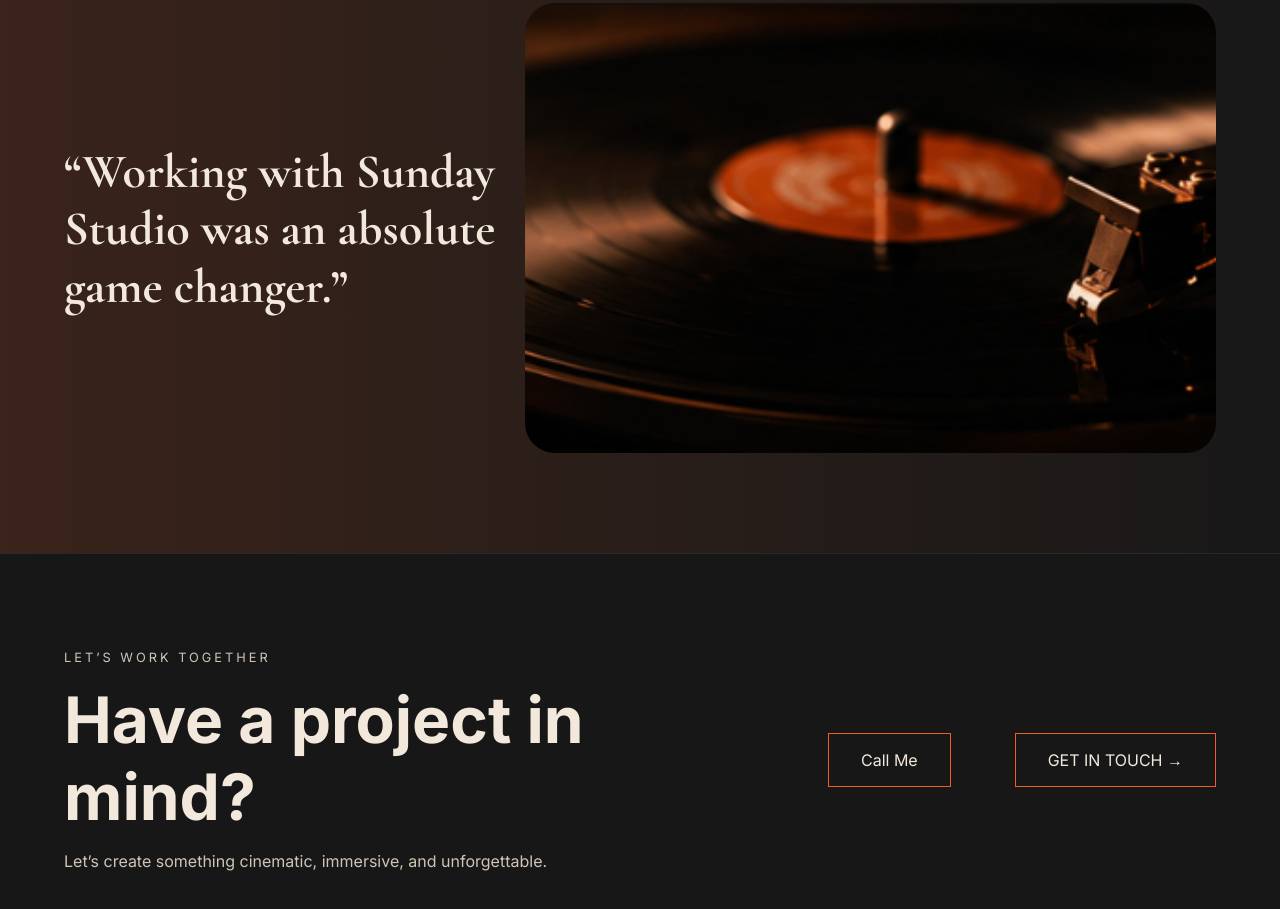
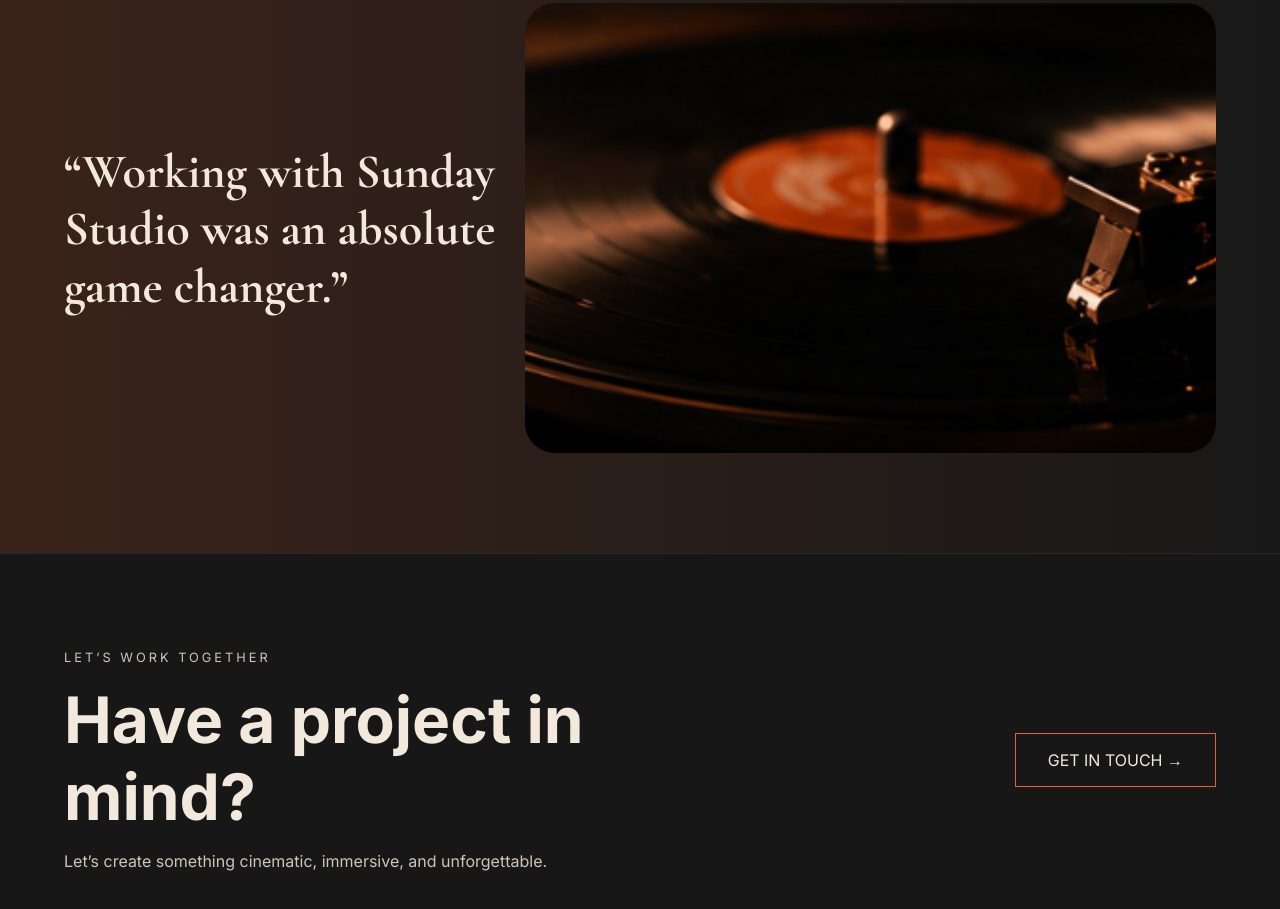
Before and after one commit to naomihaynes/Sunday-studio, a plain HTML site: page index.html in a window 1280 px wide. Shown: the part 3498-4407 px from the top of the page. Drawn offline with nearby package versions, Linux system fonts and the light colour scheme.

Commit message:
Update index.html

```diff
--- a/index.html
+++ b/index.html
@@ -368,9 +368,7 @@ immersive, and unforgettable.
 
 </div>
 
-<a href="tel:(936)777-4983">
-Call Me
-<a href="naomigracehaynes@icloud.com">
+<a href="mailto:youremail@gmail.com?subject=Website Inquiry">
 GET IN TOUCH →
 </a>
 
```
